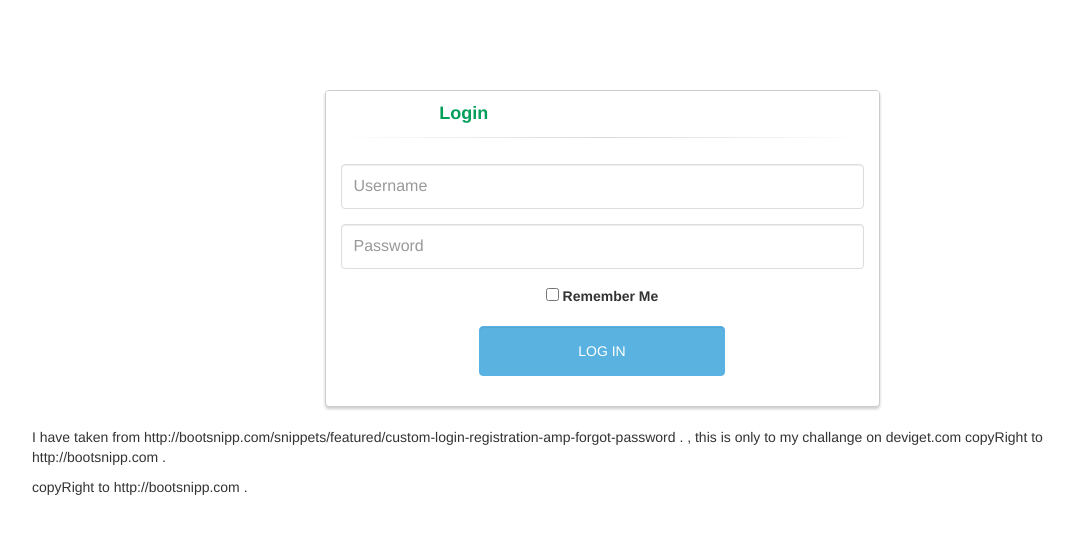
After one commit to maxiplux/deviget, a Django app: template minesweeper/templates/modulos/login.html in a window 1280 px wide. The commit adds this page. Shown: the top 534 px of the page, without its empty margins (38-1112 px from the left). Run offline with Django 3.2, Linux system fonts and the light colour scheme; the template is opened without the code that fills it, so the values that code supplies are empty; some libraries are stand-ins or nearby versions.

Commit message:
Add support to autenticathed by Django Rest Framework and  view login to test  . Add token to play view , using request get token.

```diff
--- /dev/null
+++ b/minesweeper/templates/modulos/login.html
@@ -0,0 +1,220 @@
+
+<!DOCTYPE html>
+<html lang="en">
+<head>
+    <meta charset="utf-8">
+    <meta name="robots" content="noindex">
+
+    <title>Login with registration - Bootsnipp.com</title>
+        <meta name="viewport" content="width=device-width, initial-scale=1">
+    <link href="//maxcdn.bootstrapcdn.com/bootstrap/3.3.0/css/bootstrap.min.css" rel="stylesheet" id="bootstrap-css">
+    <style type="text/css">
+    body {
+    padding-top: 90px;
+}
+.panel-login {
+    border-color: #ccc;
+	-webkit-box-shadow: 0px 2px 3px 0px rgba(0,0,0,0.2);
+	-moz-box-shadow: 0px 2px 3px 0px rgba(0,0,0,0.2);
+	box-shadow: 0px 2px 3px 0px rgba(0,0,0,0.2);
+}
+.panel-login>.panel-heading {
+	color: #00415d;
+	background-color: #fff;
+	border-color: #fff;
+	text-align:center;
+}
+.panel-login>.panel-heading a{
+	text-decoration: none;
+	color: #666;
+	font-weight: bold;
+	font-size: 15px;
+	-webkit-transition: all 0.1s linear;
+	-moz-transition: all 0.1s linear;
+	transition: all 0.1s linear;
+}
+.panel-login>.panel-heading a.active{
+	color: #029f5b;
+	font-size: 18px;
+}
+.panel-login>.panel-heading hr{
+	margin-top: 10px;
+	margin-bottom: 0px;
+	clear: both;
+	border: 0;
+	height: 1px;
+	background-image: -webkit-linear-gradient(left,rgba(0, 0, 0, 0),rgba(0, 0, 0, 0.15),rgba(0, 0, 0, 0));
+	background-image: -moz-linear-gradient(left,rgba(0,0,0,0),rgba(0,0,0,0.15),rgba(0,0,0,0));
+	background-image: -ms-linear-gradient(left,rgba(0,0,0,0),rgba(0,0,0,0.15),rgba(0,0,0,0));
+	background-image: -o-linear-gradient(left,rgba(0,0,0,0),rgba(0,0,0,0.15),rgba(0,0,0,0));
+}
+.panel-login input[type="text"],.panel-login input[type="email"],.panel-login input[type="password"] {
+	height: 45px;
+	border: 1px solid #ddd;
+	font-size: 16px;
+	-webkit-transition: all 0.1s linear;
+	-moz-transition: all 0.1s linear;
+	transition: all 0.1s linear;
+}
+.panel-login input:hover,
+.panel-login input:focus {
+	outline:none;
+	-webkit-box-shadow: none;
+	-moz-box-shadow: none;
+	box-shadow: none;
+	border-color: #ccc;
+}
+.btn-login {
+	background-color: #59B2E0;
+	outline: none;
+	color: #fff;
+	font-size: 14px;
+	height: auto;
+	font-weight: normal;
+	padding: 14px 0;
+	text-transform: uppercase;
+	border-color: #59B2E6;
+}
+.btn-login:hover,
+.btn-login:focus {
+	color: #fff;
+	background-color: #53A3CD;
+	border-color: #53A3CD;
+}
+.forgot-password {
+	text-decoration: underline;
+	color: #888;
+}
+.forgot-password:hover,
+.forgot-password:focus {
+	text-decoration: underline;
+	color: #666;
+}
+
+.btn-register {
+	background-color: #1CB94E;
+	outline: none;
+	color: #fff;
+	font-size: 14px;
+	height: auto;
+	font-weight: normal;
+	padding: 14px 0;
+	text-transform: uppercase;
+	border-color: #1CB94A;
+}
+.btn-register:hover,
+.btn-register:focus {
+	color: #fff;
+	background-color: #1CA347;
+	border-color: #1CA347;
+}
+
+    </style>
+    <script src="https://ajax.googleapis.com/ajax/libs/jquery/1.12.4/jquery.min.js"></script>
+    <script src="//maxcdn.bootstrapcdn.com/bootstrap/3.3.0/js/bootstrap.min.js"></script>
+
+</head>
+<body>
+	<div class="container">
+        <div class="row">
+			<div class="col-md-6 col-md-offset-3">
+				<div class="panel panel-login">
+					<div class="panel-heading">
+						<div class="row">
+							<div class="col-xs-6">
+								<a href="#" class="active" id="login-form-link">Login
+
+                                </a>
+
+							</div>
+
+						</div>
+						<hr>
+					</div>
+					<div class="panel-body">
+						<div class="row">
+							<div class="col-lg-12">
+								<form id="login-form" action="http://phpoll.com/login/process" method="post" role="form" style="display: block;">
+									<div class="form-group">
+										<input type="text" name="username" id="username" tabindex="1" class="form-control" placeholder="Username" value="">
+									</div>
+									<div class="form-group">
+										<input type="password" name="password" id="password" tabindex="2" class="form-control" placeholder="Password">
+									</div>
+									<div class="form-group text-center">
+										<input type="checkbox" tabindex="3" class="" name="remember" id="remember">
+										<label for="remember"> Remember Me</label>
+									</div>
+									<div class="form-group">
+										<div class="row">
+											<div class="col-sm-6 col-sm-offset-3">
+												<input type="button" name="login-submit" id="login-submit" tabindex="4" class="form-control btn btn-login" value="Log In">
+											</div>
+										</div>
+									</div>
+
+								</form>
+
+							</div>
+						</div>
+					</div>
+				</div>
+			</div>
+		</div>
+        <p>I have taken  from   http://bootsnipp.com/snippets/featured/custom-login-registration-amp-forgot-password . , this is only to my challange on deviget.com
+
+copyRight to http://bootsnipp.com .</p>
+                                <p>copyRight to http://bootsnipp.com .</p>
+	</div>
+
+
+</body>
+<script type="text/javascript">
+	$(function() {
+
+
+
+
+         $('#login-submit').click(function(e)
+         {
+              alert(856);
+             username=$("#username").val();
+             password=$("#password").val()+"";
+
+
+ var ajaxRequest = $.ajax({
+        type: "POST",
+        url: "/api-token-auth/",
+        data: {'username':username,'password':password},
+        });
+
+             alert(2);
+    //When the request successfully finished, execute passed in function
+    ajaxRequest.done(function(obj)
+    {
+            obj=eval(msg);
+            obj.token
+            window.location.href = "/play?token="+obj.token;
+
+
+
+
+    });
+
+    //When the request failed, execute the passed in function
+    ajaxRequest.fail(function(jqXHR, status){
+        //do something else
+        alert("You have specified invalid login or password. ");
+    });
+
+
+
+
+
+	});
+
+
+});
+
+	</script>
+</html>
--- a/modulos/game/urls.py
+++ b/modulos/game/urls.py
@@ -2,13 +2,15 @@
 
 from django.conf.urls import include, url
 from rest_framework import routers
-from modulos.game.views import PlayView, GameResultViewSet
+
+from modulos.game.views import PlayView, GameResultViewSet, SimpleLoginView
 
 router = routers.DefaultRouter()
 router.register(r'play_game', GameResultViewSet)
 
 urlpatterns = [
 	url(r'^api/v1', include(router.urls)),
-	url(r'^$', PlayView.as_view(), name='play_game'),
+	url(r'^$', SimpleLoginView.as_view(), name='play_game'),
+	url(r'^play/$', PlayView.as_view(), name='play_game'),
 
 ]
--- a/pruebas.py
+++ b/rest-test.py
@@ -2,7 +2,7 @@ import requests
 
 data={"cols":10,"rows":10,"mines":5,"difficulty":"basic","time":"30","username":"juan"}
 
-data={'username':'admin','password':'rootroot'}
+data={'username':'admin','password':'rootrooat'}
 #r = requests.post('http://127.0.0.1:8000/api/v1play_game/', data=data)
 r = requests.post('http://127.0.0.1:8000/api-token-auth/', data=data)
 print r.status_code
```
Also changed, not shown: minesweeper/templates/modulos/play.html (+7 -4 lines), modulos/game/views.py (+22 -10 lines).
